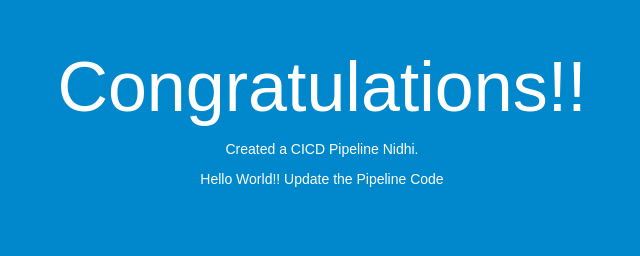
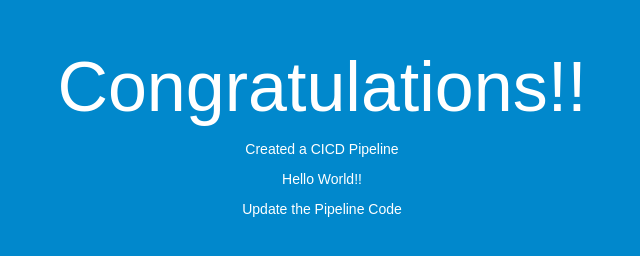
Before and after one commit to armaanroohi/code_deploy_demo-main, a plain HTML site: page index.html in a window 1280 px wide. Shown: the whole page, without its empty margins (318-958 px from the left). Drawn offline with Linux system fonts and the light colour scheme.

Commit message:
recent commit

```diff
--- a/index.html
+++ b/index.html
@@ -27,8 +27,9 @@
 <body>
   <div align="center">
 <h1>Congratulations!!</h1>
-<p>Created a CICD Pipeline Nidhi.</p>
-    <p>Hello World!! Update the Pipeline Code</p>
+<p>Created a CICD Pipeline</p>
+    <p>Hello World!!</p>
+    <p> Update the Pipeline Code</p>
   </div>
 </body>
 </html>
```
